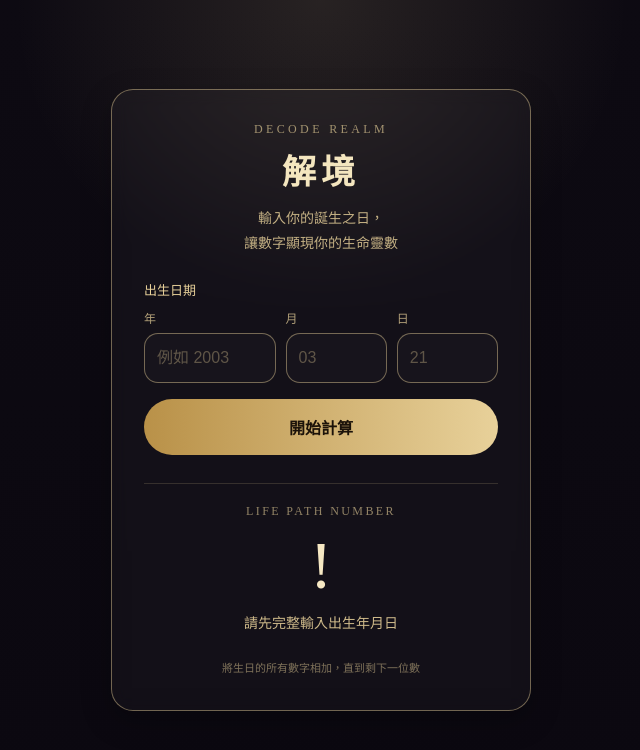
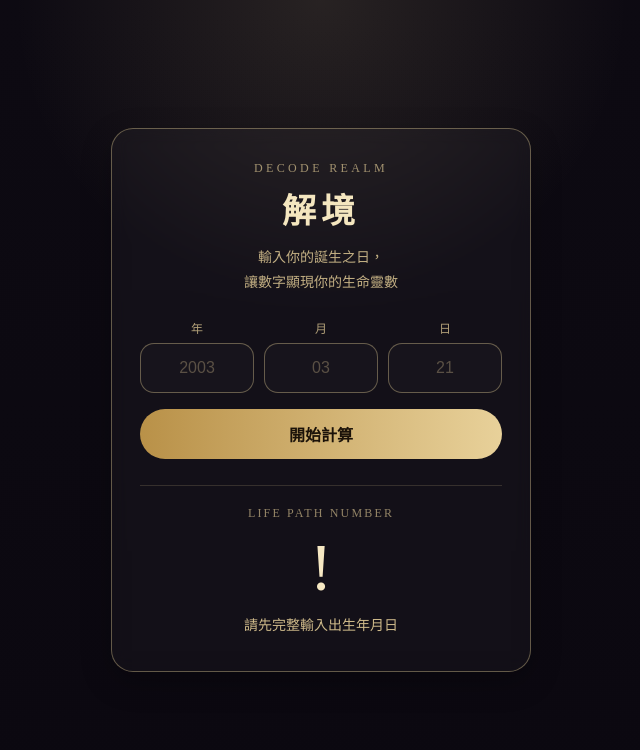
Before and after one commit to laibonnie928/Life-Path, a plain HTML site: page index.html in a window 1280 px wide. Both pictures are taken after a click on the button "開始計算". Shown: the whole page, without its empty margins (319-959 px from the left). Drawn offline with Linux system fonts and the light colour scheme.

Commit message:
index.html

```diff
--- a/index.html
+++ b/index.html
@@ -7,8 +7,9 @@
   <style>
     :root {
       --gold: #e8d19a;
-      --gold-soft: rgba(232, 209, 154, 0.45);
+      --gold-soft: rgba(232, 209, 154, 0.38);
       --bg-dark: #0b0810;
+      --text-light: #f4e6bf;
     }
 
     * {
@@ -24,13 +25,13 @@
         linear-gradient(180deg, #0d0a12, #0b0810);
       color: var(--gold);
       min-height: 100vh;
+      display: flex;
+      justify-content: center;
+      align-items: center;
       padding:
         calc(env(safe-area-inset-top) + 20px)
         16px
         calc(env(safe-area-inset-bottom) + 20px);
-      display: flex;
-      justify-content: center;
-      align-items: center;
     }
 
     .container {
@@ -39,6 +40,7 @@
     }
 
     .card {
+      width: 100%;
       border: 1px solid var(--gold-soft);
       border-radius: 22px;
       padding: 24px 20px;
@@ -60,7 +62,7 @@
       font-size: 28px;
       letter-spacing: 0.15em;
       margin-bottom: 12px;
-      color: #f4e6bf;
+      color: var(--text-light);
     }
 
     .desc {
@@ -71,49 +73,49 @@
       margin-bottom: 24px;
     }
 
-    .label {
-      font-size: 13px;
-      margin-bottom: 10px;
-      display: block;
-    }
-
     .date-row {
       display: grid;
-      grid-template-columns: 1.3fr 1fr 1fr;
+      grid-template-columns: repeat(3, minmax(0, 1fr));
       gap: 10px;
     }
 
     .field {
-      display: flex;
-      flex-direction: column;
-      gap: 6px;
+      min-width: 0;
     }
 
-    .field span {
+    .field-label {
+      display: block;
       font-size: 12px;
       opacity: 0.75;
+      margin-bottom: 6px;
+      text-align: center;
     }
 
     input {
+      display: block;
       width: 100%;
-      padding: 15px 12px;
+      min-width: 0;
+      height: 50px;
+      padding: 0 10px;
       border-radius: 14px;
       border: 1px solid var(--gold-soft);
       background: rgba(255,255,255,0.02);
       color: var(--gold);
       font-size: 16px;
+      text-align: center;
       outline: none;
       appearance: none;
+      -webkit-appearance: none;
     }
 
     input::placeholder {
-      color: rgba(232, 209, 154, 0.35);
+      color: rgba(232, 209, 154, 0.32);
     }
 
     button {
       width: 100%;
       margin-top: 16px;
-      padding: 16px;
+      height: 50px;
       border-radius: 999px;
       border: none;
       font-size: 16px;
@@ -124,22 +126,22 @@
     }
 
     .result {
-      margin-top: 28px;
+      margin-top: 26px;
       text-align: center;
-      padding: 20px 12px 6px;
+      padding-top: 20px;
       border-top: 1px solid rgba(232, 209, 154, 0.16);
     }
 
     .result-label {
       font-size: 12px;
-      letter-spacing: 0.2em;
+      letter-spacing: 0.18em;
       opacity: 0.6;
     }
 
     .number {
       font-size: 58px;
       line-height: 1;
-      min-height: 66px;
+      min-height: 64px;
       margin-top: 12px;
       color: #f6e8c3;
     }
@@ -148,21 +150,13 @@
       margin-top: 12px;
       font-size: 14px;
       line-height: 1.8;
+      min-height: 26px;
       opacity: 0.88;
-      min-height: 26px;
-    }
-
-    .hint {
-      margin-top: 16px;
-      font-size: 11px;
-      text-align: center;
-      opacity: 0.5;
-      line-height: 1.7;
     }
 
     @media (min-width: 768px) {
       .card {
-        padding: 32px;
+        padding: 32px 28px;
       }
 
       h1 {
@@ -180,26 +174,23 @@
     <div class="card">
       <div class="sub">DECODE REALM</div>
       <h1>解境</h1>
-
       <div class="desc">
         輸入你的誕生之日，<br />
         讓數字顯現你的生命靈數
       </div>
 
-      <label class="label">出生日期</label>
-
       <div class="date-row">
         <div class="field">
-          <span>年</span>
-          <input id="year" type="number" inputmode="numeric" placeholder="例如 2003" />
+          <span class="field-label">年</span>
+          <input id="year" type="text" inputmode="numeric" autocomplete="bday-year" placeholder="2003" />
         </div>
         <div class="field">
-          <span>月</span>
-          <input id="month" type="number" inputmode="numeric" placeholder="03" />
+          <span class="field-label">月</span>
+          <input id="month" type="text" inputmode="numeric" autocomplete="bday-month" placeholder="03" />
         </div>
         <div class="field">
-          <span>日</span>
-          <input id="day" type="number" inputmode="numeric" placeholder="21" />
+          <span class="field-label">日</span>
+          <input id="day" type="text" inputmode="numeric" autocomplete="bday-day" placeholder="21" />
         </div>
       </div>
 
@@ -210,19 +201,26 @@
         <div class="number" id="num">—</div>
         <div class="text" id="text">你的結果將在這裡出現</div>
       </div>
-
-      <div class="hint">
-        將生日的所有數字相加，直到剩下一位數
-      </div>
     </div>
   </div>
 
   <script>
+    const yearInput = document.getElementById("year");
+    const monthInput = document.getElementById("month");
+    const dayInput = document.getElementById("day");
     const numEl = document.getElementById("num");
     const textEl = document.getElementById("text");
     const btn = document.getElementById("calcBtn");
 
     let animationTimer = null;
+
+    function onlyDigits(value) {
+      return value.replace(/\D/g, "");
+    }
+
+    function limitInput(el, maxLength) {
+      el.value = onlyDigits(el.value).slice(0, maxLength);
+    }
 
     function sumDigits(value) {
       return String(value)
@@ -256,17 +254,10 @@
     }
 
     function animateNumber(target) {
-      if (animationTimer) {
-        clearInterval(animationTimer);
-      }
+      if (animationTimer) clearInterval(animationTimer);
 
       let current = 0;
       numEl.textContent = "0";
-
-      if (target <= 0) {
-        numEl.textContent = "—";
-        return;
-      }
 
       animationTimer = setInterval(() => {
         current++;
@@ -277,7 +268,7 @@
           animationTimer = null;
           numEl.textContent = String(target);
         }
-      }, 90);
+      }, 80);
     }
 
     function getMeaning(n) {
@@ -296,13 +287,19 @@
     }
 
     function calculate() {
-      const year = document.getElementById("year").value.trim();
-      const month = document.getElementById("month").value.trim();
-      const day = document.getElementById("day").value.trim();
+      const year = yearInput.value.trim();
+      const month = monthInput.value.trim();
+      const day = dayInput.value.trim();
 
       if (!year || !month || !day) {
         numEl.textContent = "!";
         textEl.textContent = "請先完整輸入出生年月日";
+        return;
+      }
+
+      if (year.length !== 4 || month.length < 1 || day.length < 1) {
+        numEl.textContent = "!";
+        textEl.textContent = "請確認日期格式";
         return;
       }
 
@@ -312,7 +309,7 @@
         return;
       }
 
-      const digits = `${year}${month}${day}`.replace(/\D/g, "");
+      const digits = `${year}${month.padStart(2, "0")}${day.padStart(2, "0")}`;
       const total = digits.split("").reduce((sum, digit) => sum + Number(digit), 0);
       const result = reduceToSingleDigit(total);
 
@@ -320,12 +317,27 @@
       textEl.textContent = getMeaning(result);
     }
 
+    yearInput.addEventListener("input", () => {
+      limitInput(yearInput, 4);
+      if (yearInput.value.length === 4) monthInput.focus();
+    });
+
+    monthInput.addEventListener("input", () => {
+      limitInput(monthInput, 2);
+      if (monthInput.value.length === 2) dayInput.focus();
+    });
+
+    dayInput.addEventListener("input", () => {
+      limitInput(dayInput, 2);
+      if (dayInput.value.length === 2) calculate();
+    });
+
     btn.addEventListener("click", calculate);
 
-    document.addEventListener("keydown", function (e) {
-      if (e.key === "Enter") {
-        calculate();
-      }
+    [yearInput, monthInput, dayInput].forEach((input) => {
+      input.addEventListener("keydown", (e) => {
+        if (e.key === "Enter") calculate();
+      });
     });
   </script>
 </body>
```
